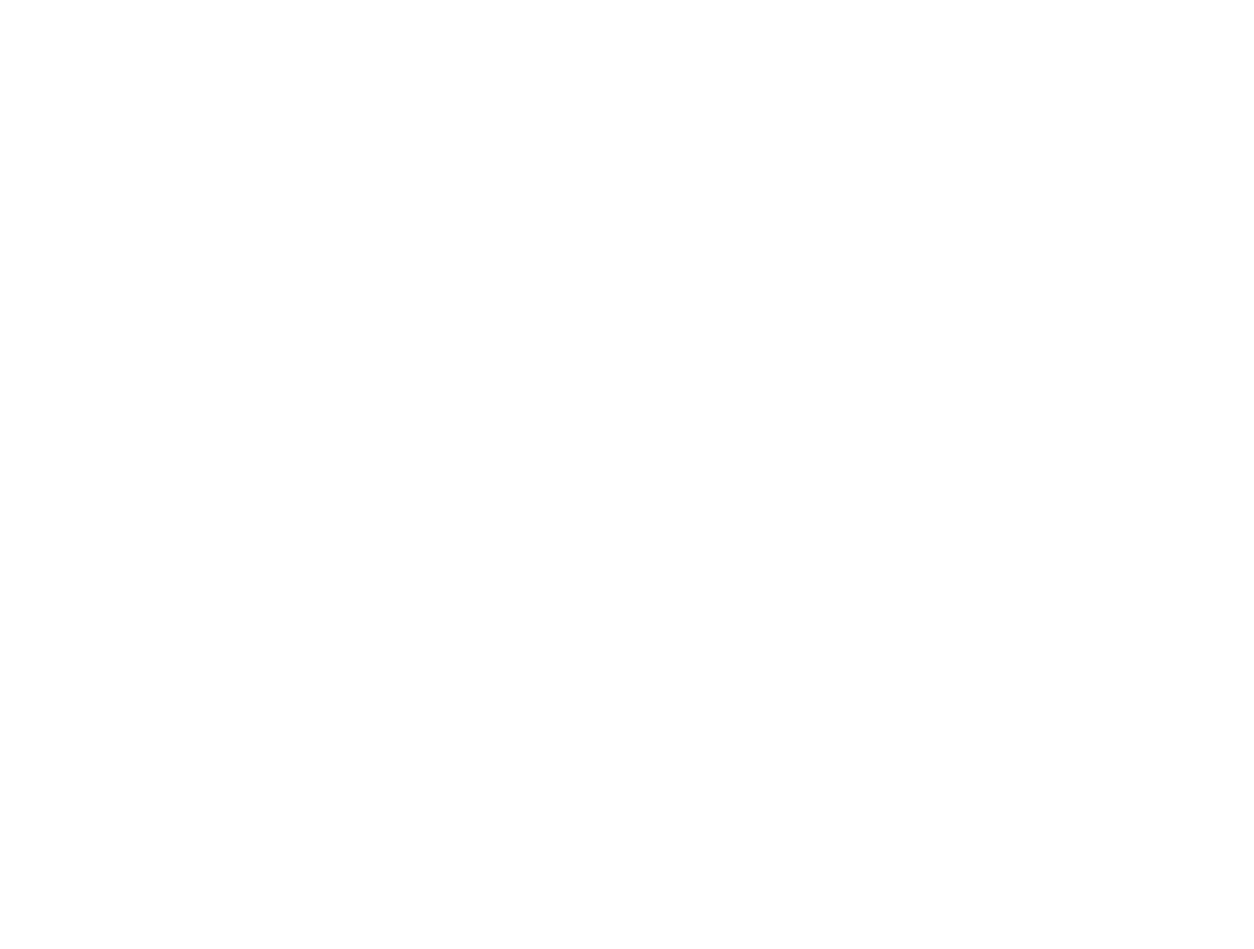
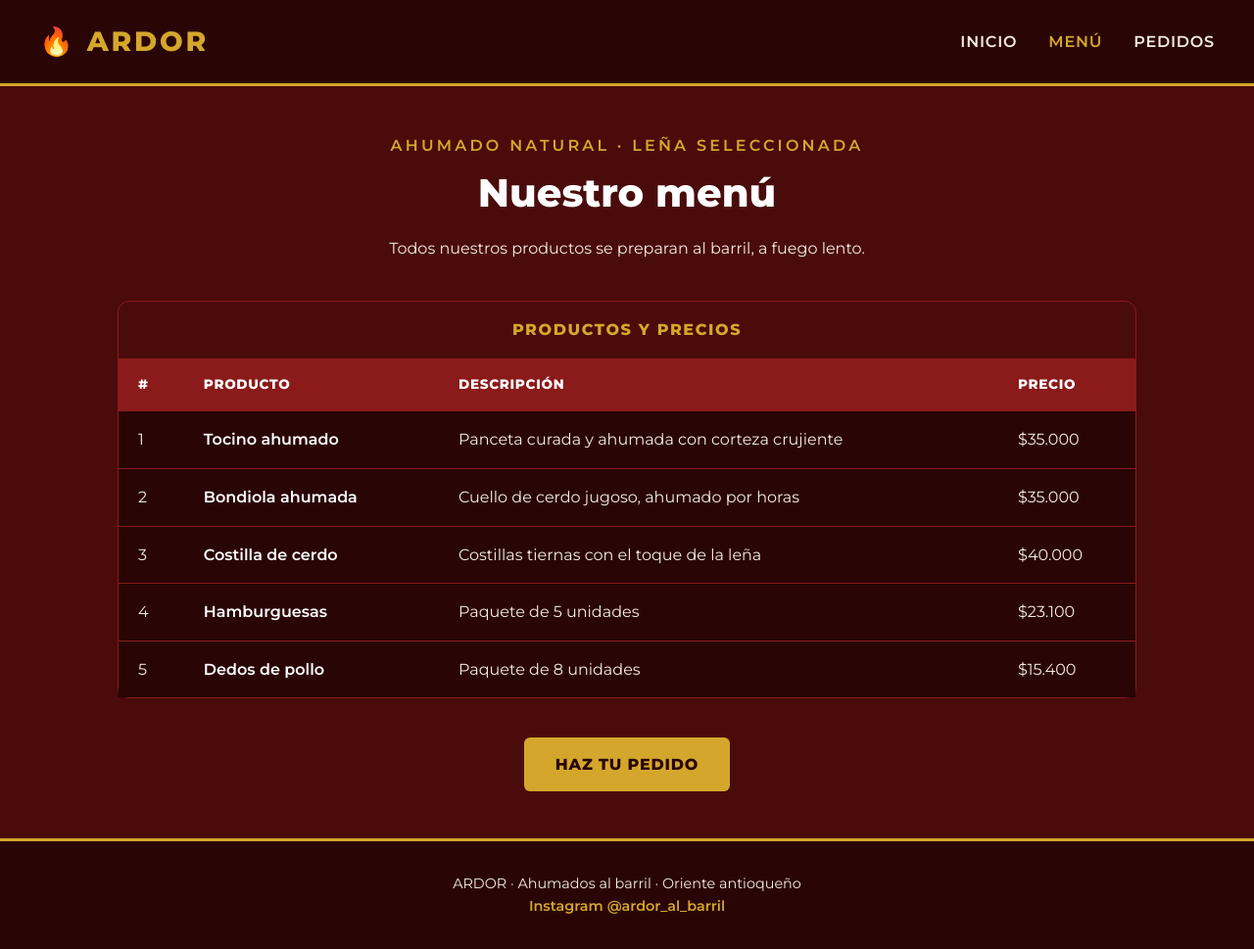
Before and after one commit to pacho99sierra-ops/taller-semana-17, a plain HTML site: page pages/menu.html in a window 1280 px wide. Shown: the whole page at 98% size. Before the commit the page ends 800 px from the top, so only its background shows below. Drawn offline with Linux system fonts and the light colour scheme.

Commit message:
Menu con tabla

```diff
--- a/css/styles.css
+++ b/css/styles.css
@@ -175,6 +175,62 @@ h2 {
   border: 2px solid var(--dorado);
 }
 
+/* ===== Encabezado de sección (páginas internas) ===== */
+.encabezado-seccion {
+  text-align: center;
+  margin-bottom: 2.5rem;
+}
+
+.encabezado-seccion h1 {
+  font-size: 2.5rem;
+  font-weight: 800;
+  color: var(--blanco);
+  margin: 0.25rem 0 0.75rem;
+}
+
+/* ===== Tabla ===== */
+.contenedor-tabla {
+  border-radius: 12px;
+  border: 1px solid var(--rojo);
+}
+
+.tabla-menu {
+  width: 100%;
+  border-collapse: collapse;
+  background-color: var(--vino-oscuro);
+}
+
+.tabla-menu caption {
+  padding: 1rem;
+  font-weight: 800;
+  text-transform: uppercase;
+  letter-spacing: 0.1em;
+  color: var(--dorado);
+}
+
+.tabla-menu th,
+.tabla-menu td {
+  padding: 1rem 1.25rem;
+  text-align: left;
+}
+
+.tabla-menu th {
+  background-color: var(--rojo);
+  color: var(--blanco);
+  text-transform: uppercase;
+  font-size: 0.85rem;
+  letter-spacing: 0.05em;
+}
+
+.tabla-menu td {
+  border-top: 1px solid var(--rojo);
+}
+
+.tabla-menu td:nth-child(2) {
+  font-weight: 600;
+  color: var(--blanco);
+}
+
 /* ===== Footer ===== */
 .pie {
   text-align: center;
--- a/pages/menu.html
+++ b/pages/menu.html
@@ -0,0 +1,91 @@
+<!doctype html>
+<html lang="es">
+  <head>
+    <meta charset="UTF-8" />
+    <meta name="viewport" content="width=device-width, initial-scale=1.0" />
+    <title>Menú | ARDOR</title>
+    <link rel="preconnect" href="https://fonts.googleapis.com" />
+    <link rel="preconnect" href="https://fonts.gstatic.com" crossorigin />
+    <link
+      href="https://fonts.googleapis.com/css2?family=Montserrat:wght@400;600;800&display=swap"
+      rel="stylesheet"
+    />
+    <link rel="stylesheet" href="../css/styles.css" />
+  </head>
+
+  <body>
+    <header class="encabezado">
+      <a href="../index.html" class="marca">🔥 ARDOR</a>
+      <nav class="navegacion">
+        <a href="../index.html">Inicio</a>
+        <a href="menu.html" class="activo">Menú</a>
+        <a href="pedidos.html">Pedidos</a>
+      </nav>
+    </header>
+
+    <main class="principal">
+      <section class="encabezado-seccion">
+        <p class="portada-etiqueta">Ahumado natural · Leña seleccionada</p>
+        <h1>Nuestro menú</h1>
+        <p>Todos nuestros productos se preparan al barril, a fuego lento.</p>
+      </section>
+
+      <section class="contenedor-tabla">
+        <table class="tabla-menu">
+          <caption>Productos y precios</caption>
+          <thead>
+            <tr>
+              <th scope="col">#</th>
+              <th scope="col">Producto</th>
+              <th scope="col">Descripción</th>
+              <th scope="col">Precio</th>
+            </tr>
+          </thead>
+          <tbody>
+            <tr>
+              <td>1</td>
+              <td>Tocino ahumado</td>
+              <td>Panceta curada y ahumada con corteza crujiente</td>
+              <td>$35.000</td>
+            </tr>
+            <tr>
+              <td>2</td>
+              <td>Bondiola ahumada</td>
+              <td>Cuello de cerdo jugoso, ahumado por horas</td>
+              <td>$35.000</td>
+            </tr>
+            <tr>
+              <td>3</td>
+              <td>Costilla de cerdo</td>
+              <td>Costillas tiernas con el toque de la leña</td>
+              <td>$40.000</td>
+            </tr>
+            <tr>
+              <td>4</td>
+              <td>Hamburguesas</td>
+              <td>Paquete de 5 unidades</td>
+              <td>$23.100</td>
+            </tr>
+            <tr>
+              <td>5</td>
+              <td>Dedos de pollo</td>
+              <td>Paquete de 8 unidades</td>
+              <td>$15.400</td>
+            </tr>
+          </tbody>
+        </table>
+      </section>
+
+      <div class="destacados-accion">
+        <a href="pedidos.html" class="boton">Haz tu pedido</a>
+      </div>
+    </main>
+
+    <footer class="pie">
+      <p>ARDOR · Ahumados al barril · Oriente antioqueño</p>
+      <a href="https://www.instagram.com/ardor_al_barril" target="_blank" rel="noopener">
+        Instagram @ardor_al_barril
+      </a>
+    </footer>
+  </body>
+</html>
```
Also changed, not shown: index.html (+9 -3 lines).
